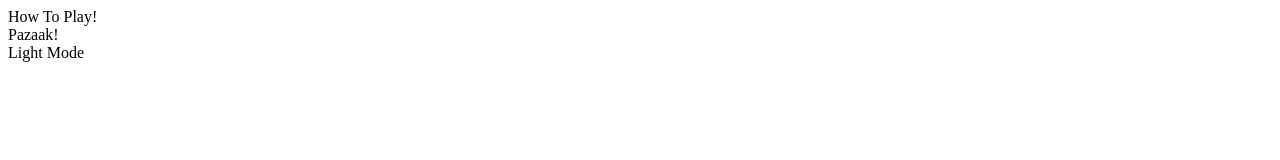
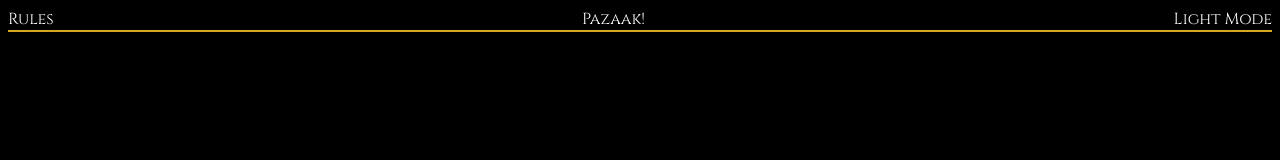
Before and after one commit to KhanRayhanAli/pazaak, a plain HTML site: page index.html in a window 1280 px wide. Drawn offline with Linux system fonts and the light colour scheme.

Commit message:
Added font and minor CSS

```diff
--- a/index.css
+++ b/index.css
@@ -0,0 +1,12 @@
+* {
+    background: black;
+    color: white;
+    font-family: 'Cinzel', serif;
+}
+
+.headerBar {
+    display: flex;
+    flex-direction: row;
+    justify-content: space-between;
+    border-bottom: solid goldenrod 2px;
+}
--- a/index.html
+++ b/index.html
@@ -6,11 +6,14 @@
     <meta name="viewport" content="width=device-width, initial-scale=1.0">
     <title>Pazaak!</title>
     <link rel="stylesheet" href="index.css">
+    <link rel="preconnect" href="https://fonts.googleapis.com">
+    <link rel="preconnect" href="https://fonts.gstatic.com" crossorigin>
+    <link href="https://fonts.googleapis.com/css2?family=Cinzel&display=swap" rel="stylesheet">
     <script type="javascript" src="/index.js"></script>
 </head>
 <header>
-    <div>
-        <div class="headerBtn" id="hbLeft">How To Play!</div>
+    <div class="headerBar">
+        <div class="headerBtn" id="hbLeft">Rules</div>
         <div class="pageTitle">Pazaak!</div>
         <div class="headerBtn" id="hbRight">Light Mode</div>
     </div>
```
Also changed, not shown: 1 other file.
